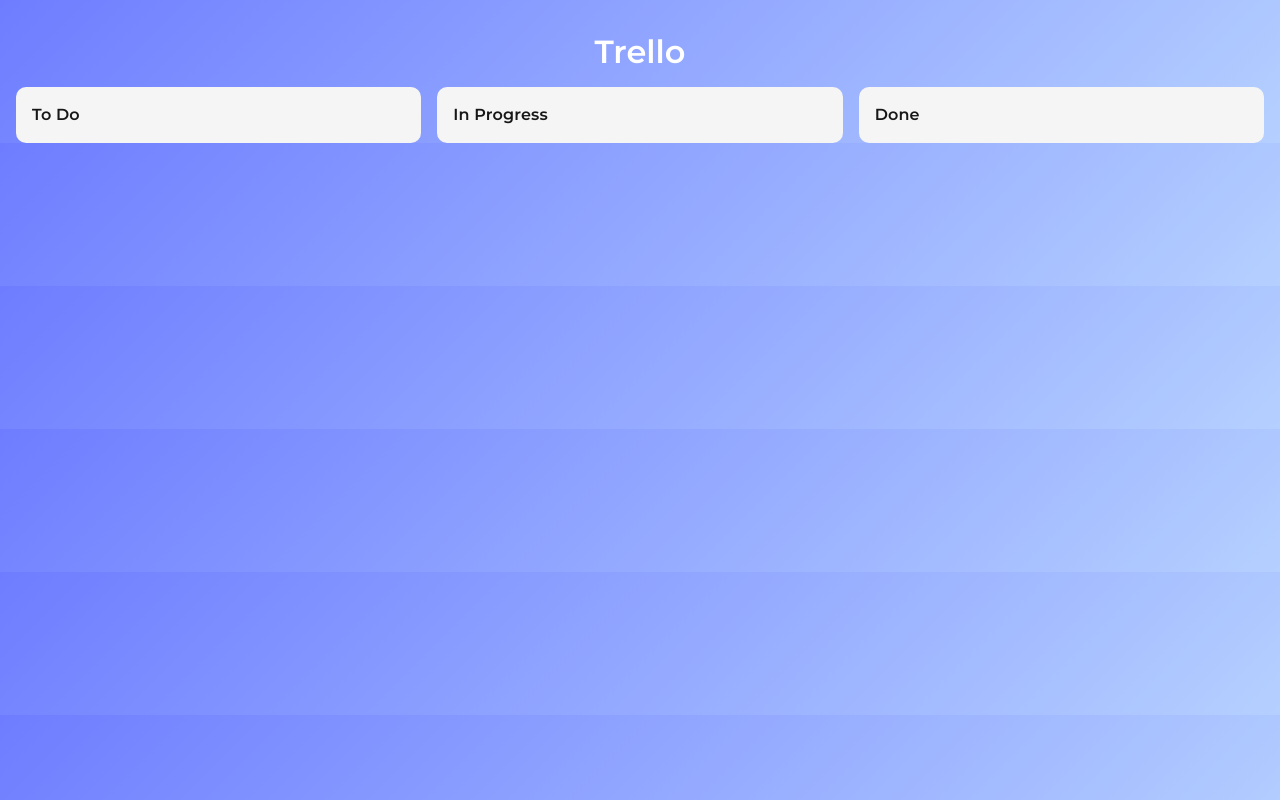
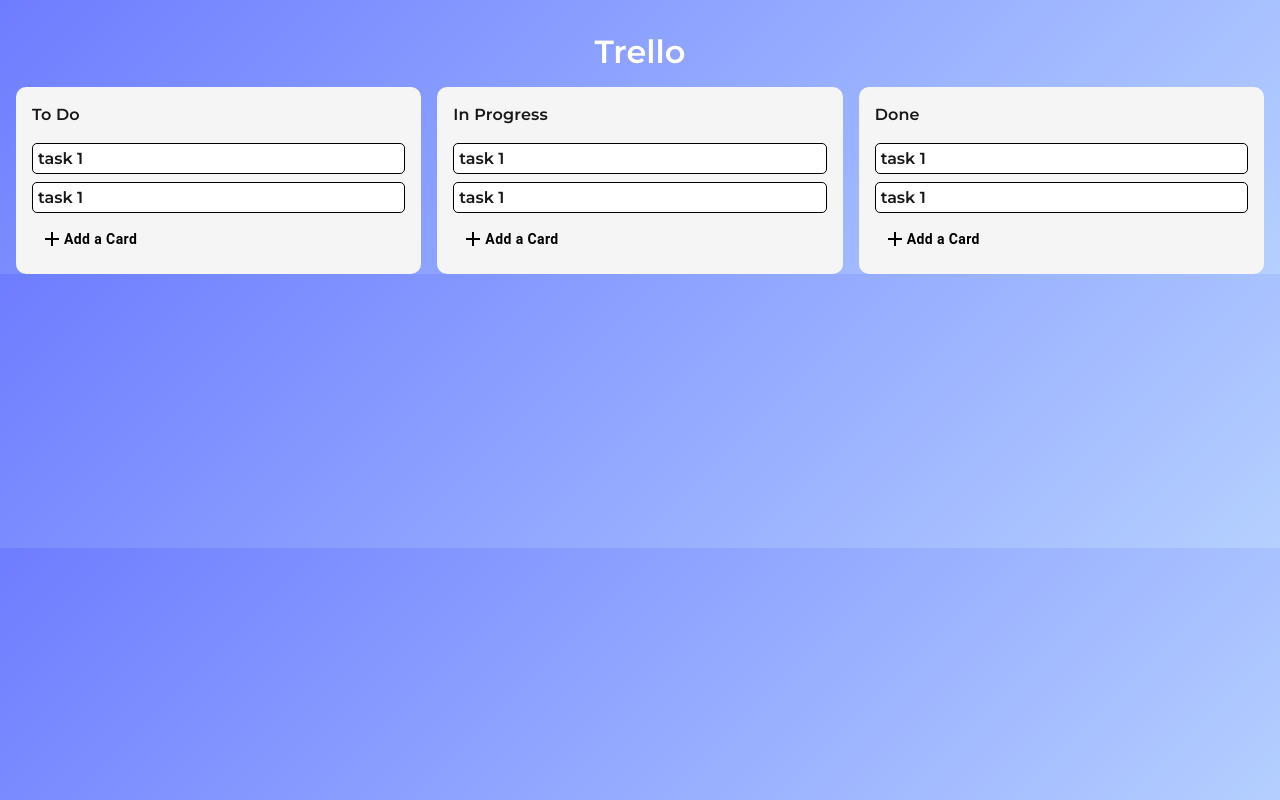
Before and after one commit to nasquez23/trello-clone, a Next.js app in the folder v3 - NextJS/: page / in a window 1280 px wide. Built offline with nearby package versions, Linux system fonts and the light colour scheme.

Commit message:
feat: add task and addtaskinput components

```diff
--- a/v3 - NextJS/package.json
+++ b/v3 - NextJS/package.json
@@ -11,6 +11,7 @@
   "dependencies": {
     "@emotion/react": "^11.13.3",
     "@emotion/styled": "^11.13.0",
+    "@mui/icons-material": "^6.1.4",
     "@mui/material": "^6.1.3",
     "firebase": "^10.14.1",
     "next": "14.2.15",
--- /dev/null
+++ b/v3 - NextJS/src/components/AddTaskInput.tsx
@@ -0,0 +1,56 @@
+import { AddTaskInputProps } from "@/lib/types";
+import { Box, Button, InputBase } from "@mui/material";
+import { Close } from "@mui/icons-material";
+
+const AddTaskInput = ({ hideAddTaskInput }: AddTaskInputProps) => {
+  return (
+    <Box>
+      <InputBase
+        multiline={true}
+        rows={2}
+        fullWidth={true}
+        sx={{
+          backgroundColor: "white",
+          border: "1px solid black",
+          paddingX: "0.5rem",
+          borderRadius: "5px",
+          "& .MuiInputBase-underline": {
+            display: "none",
+          },
+
+        }}
+        placeholder="Enter a title"
+      />
+      <Box sx={{ marginTop: "0.5rem" }}>
+        <Button
+          variant="contained"
+          sx={{
+            fontWeight: "bold",
+            backgroundColor: "#1f51ff",
+            "&:hover": {
+              backgroundColor: "#0047ab",
+            },
+          }}
+        >
+          Save Card
+        </Button>
+        <Button
+          sx={{
+            color: "black",
+            marginLeft: "0.5rem",
+            padding: "0.5rem",
+            minWidth: "auto",
+            "&:hover": {
+              backgroundColor: "lightgray",
+            },
+          }}
+          onClick={hideAddTaskInput}
+        >
+          <Close />
+        </Button>
+      </Box>
+    </Box>
+  );
+};
+
+export default AddTaskInput;
--- /dev/null
+++ b/v3 - NextJS/src/components/Task.tsx
@@ -0,0 +1,20 @@
+import { Box } from "@mui/material";
+
+const Task = () => {
+  return (
+    <Box
+      sx={{
+        backgroundColor: "white",
+        padding: "5px",
+        borderRadius: "5px",
+        border: "1px solid black",
+        fontWeight: "bold"
+      }}
+      component="li"
+    >
+      task 1
+    </Box>
+  );
+};
+
+export default Task;
--- a/v3 - NextJS/src/components/TaskList.tsx
+++ b/v3 - NextJS/src/components/TaskList.tsx
@@ -1,7 +1,19 @@
+"use client";
+
 import { TaskListProps } from "@/lib/types";
-import { Box, Typography } from "@mui/material";
+import { Box, Button, Typography } from "@mui/material";
+import { Add } from "@mui/icons-material";
+import Task from "./Task";
+import { useState } from "react";
+import AddTaskInput from "./AddTaskInput";
 
 const TaskList = ({ title }: TaskListProps) => {
+  const [showAddTaskInput, setShowAddTaskInput] = useState<boolean>(false);
+
+  const hideAddTaskInput = (): void => {
+    setShowAddTaskInput(false);
+  };
+
   return (
     <Box
       sx={{
@@ -15,6 +27,40 @@
       <Typography sx={{ fontWeight: "bold", fontFamily: "Montserrat" }}>
         {title}
       </Typography>
+      <Box
+        sx={{
+          margin: "1rem 0 0.5rem 0",
+          listStyle: "none",
+          display: "flex",
+          flexDirection: "column",
+          gap: "0.5rem",
+        }}
+        component="ul"
+      >
+        <Task />
+        <Task />
+      </Box>
+      {!showAddTaskInput ? (
+        <Button
+          sx={{
+            marginTop: "0.5rem",
+            width: "50%",
+            textAlign: "left",
+            color: "black",
+            display: "flex",
+            justifyContent: "start",
+            fontWeight: "bold",
+            textTransform: "none",
+            "&:hover": { backgroundColor: "lightgray" },
+          }}
+          onClick={() => setShowAddTaskInput(true)}
+        >
+          <Add />
+          Add a Card
+        </Button>
+      ) : (
+        <AddTaskInput hideAddTaskInput={hideAddTaskInput} />
+      )}
     </Box>
   );
 };
--- a/v3 - NextJS/src/lib/types.ts
+++ b/v3 - NextJS/src/lib/types.ts
@@ -12,3 +12,7 @@
 export interface TaskListProps {
   title: string;
 }
+
+export interface AddTaskInputProps {
+  hideAddTaskInput: () => void;
+}
```
Also changed, not shown: 1 other file (tests, documents, lock files or other folders).
